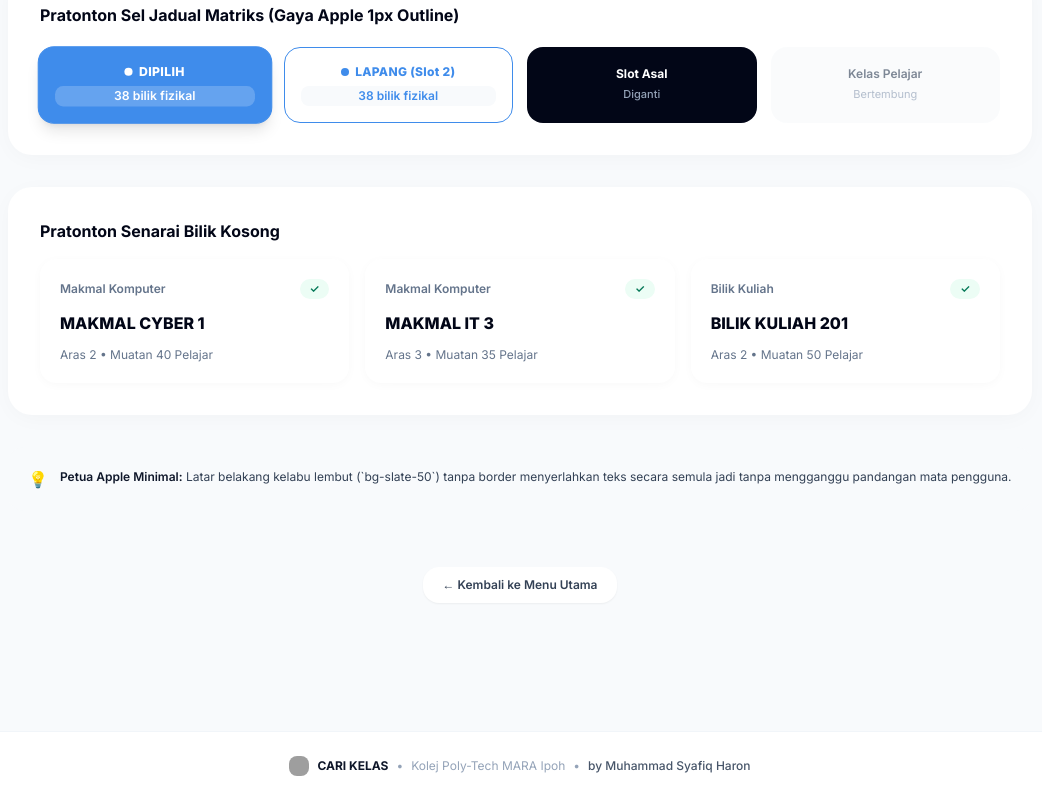
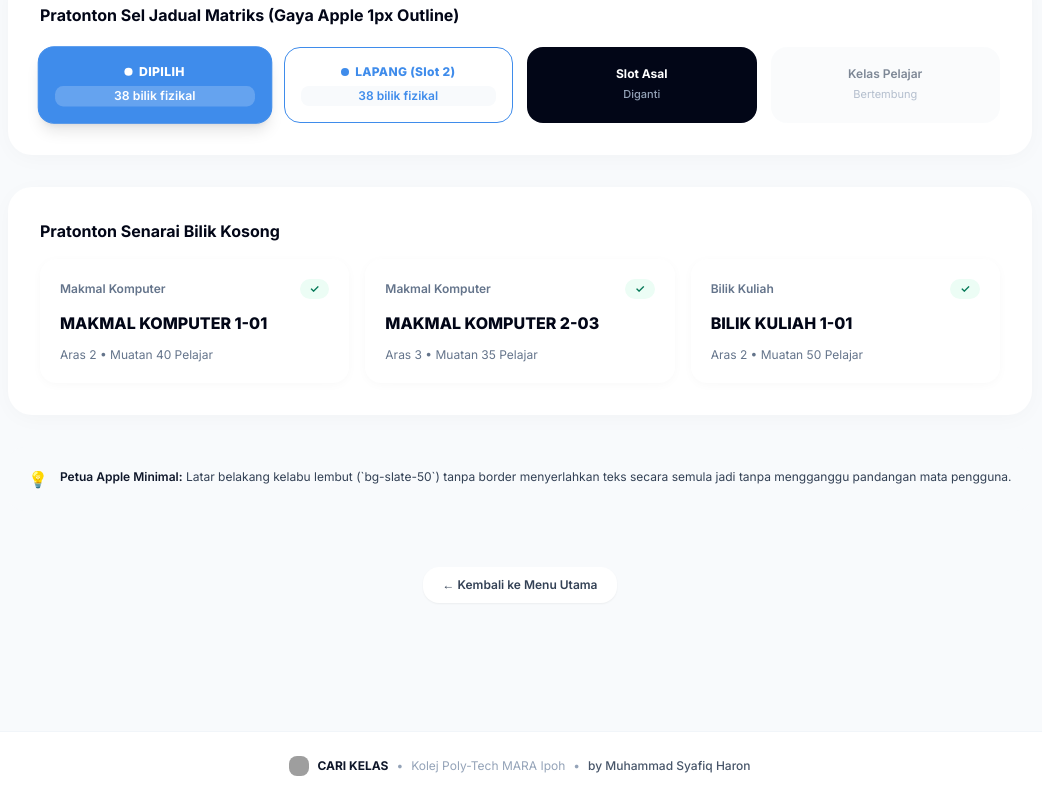
Before and after one commit to syfxai/cari_kelas, a Next.js app: page /test-styles in a window 1280 px wide. Shown: the part 1200-2000 px from the top of the page, without its empty margins (120-1162 px from the left). Built offline with nearby package versions, Linux system fonts and the light colour scheme; grey boxes are pictures that could not be loaded.

Commit message:
fix(rooms): replace placeholder dummy rooms with authentic KPTM room nomenclature (MK 1-01 to 3-12 and BK 1-01 to 4-23)

```diff
--- a/src/app/replacement/page.tsx
+++ b/src/app/replacement/page.tsx
@@ -40,6 +40,48 @@ const DAY_CODES: Record<string, string> = {
   Thursday: 'Thu',
   Friday: 'Fri',
 };
+
+const KPTM_MAKMAL_KOMPUTER = [
+  'MAKMAL KOMPUTER 1-01',
+  'MAKMAL KOMPUTER 1-02',
+  'MAKMAL KOMPUTER 2-03',
+  'MAKMAL KOMPUTER 2-04',
+  'MAKMAL KOMPUTER 2-05',
+  'MAKMAL KOMPUTER 2-06',
+  'MAKMAL KOMPUTER 3-07',
+  'MAKMAL KOMPUTER 3-08',
+  'MAKMAL KOMPUTER 3-09',
+  'MAKMAL KOMPUTER 3-10',
+  'MAKMAL KOMPUTER 3-11',
+  'MAKMAL KOMPUTER 3-12',
+] as const;
+
+const KPTM_BILIK_KULIAH = [
+  'BILIK KULIAH 1-01',
+  'BILIK KULIAH 1-02',
+  'BILIK KULIAH 2-03',
+  'BILIK KULIAH 2-04',
+  'BILIK KULIAH 2-05',
+  'BILIK KULIAH 2-06',
+  'BILIK KULIAH 2-07',
+  'BILIK KULIAH 2-08',
+  'BILIK KULIAH 2-09',
+  'BILIK KULIAH 2-10',
+  'BILIK KULIAH 3-11',
+  'BILIK KULIAH 3-12 & 3-13',
+  'BILIK KULIAH 3-14 & 3-15',
+  'BILIK KULIAH 3-16 & 3-17',
+  'BILIK KULIAH 4-18',
+  'BILIK KULIAH 4-19',
+  'BILIK KULIAH 4-20',
+  'BILIK KULIAH 4-21',
+  'BILIK KULIAH 4-22',
+  'BILIK KULIAH 4-23',
+  'BILIK TUTORIAL 2-01',
+  'BILIK TUTORIAL 2-02',
+  'BILIK TUTORIAL 3-03',
+  'BILIK TUTORIAL 3-04',
+] as const;
 
 const timeToMinutes = (timeStr: string): number => {
   if (!timeStr) return 0;
@@ -1783,21 +1825,30 @@ export default function ReplacementPage() {
                             {plan.availableRooms && plan.availableRooms.length > 0 ? (
                               plan.availableRooms.map(r => (
                                 <option key={r.name} value={r.name}>
-                                  ✓ {r.name} {r.category === 'lab' ? '(Makmal)' : r.category === 'lecture' ? '(Bilik Kuliah)' : ''}
+                                  ✓ {r.name} {r.category === 'lab' ? '(Makmal Kosong)' : r.category === 'lecture' ? '(Bilik Kosong)' : ''}
                                 </option>
                               ))
+                            ) : isLab ? (
+                              <>
+                                <option value={slot.classroom || 'MAKMAL KOMPUTER 1-01'}>
+                                  {slot.classroom || 'MAKMAL KOMPUTER 1-01'}
+                                </option>
+                                {KPTM_MAKMAL_KOMPUTER.map(mk => (
+                                  <option key={mk} value={mk}>
+                                    {mk}
+                                  </option>
+                                ))}
+                              </>
                             ) : (
                               <>
-                                <option value={slot.classroom || 'MAKMAL KOMPUTER 1-01'}>{slot.classroom || 'MAKMAL KOMPUTER 1-01'}</option>
-                                <option value="MAKMAL KOMPUTER 1-01">MAKMAL KOMPUTER 1-01</option>
-                                <option value="MAKMAL KOMPUTER 1-02">MAKMAL KOMPUTER 1-02</option>
-                                <option value="MAKMAL KOMPUTER 2-03">MAKMAL KOMPUTER 2-03</option>
-                                <option value="MAKMAL KOMPUTER 2-04">MAKMAL KOMPUTER 2-04</option>
-                                <option value="MAKMAL KOMPUTER 3-07">MAKMAL KOMPUTER 3-07</option>
-                                <option value="BILIK KULIAH 1-01">BILIK KULIAH 1-01</option>
-                                <option value="BILIK KULIAH 2-03">BILIK KULIAH 2-03</option>
-                                <option value="BILIK KULIAH 2-04">BILIK KULIAH 2-04</option>
-                                <option value="ONLINE 51">ONLINE 51</option>
+                                <option value={slot.classroom || 'BILIK KULIAH 1-01'}>
+                                  {slot.classroom || 'BILIK KULIAH 1-01'}
+                                </option>
+                                {KPTM_BILIK_KULIAH.map(bk => (
+                                  <option key={bk} value={bk}>
+                                    {bk}
+                                  </option>
+                                ))}
                               </>
                             )}
                           </select>
--- a/src/app/test-styles/page.tsx
+++ b/src/app/test-styles/page.tsx
@@ -244,7 +244,7 @@ export default function TestStylesPage() {
                     ✓
                   </span>
                 </div>
-                <h4 className="text-base font-extrabold text-slate-950">MAKMAL CYBER 1</h4>
+                <h4 className="text-base font-extrabold text-slate-950">MAKMAL KOMPUTER 1-01</h4>
                 <p className="text-xs text-slate-500">Aras 2 • Muatan 40 Pelajar</p>
               </div>
 
@@ -255,7 +255,7 @@ export default function TestStylesPage() {
                     ✓
                   </span>
                 </div>
-                <h4 className="text-base font-extrabold text-slate-950">MAKMAL IT 3</h4>
+                <h4 className="text-base font-extrabold text-slate-950">MAKMAL KOMPUTER 2-03</h4>
                 <p className="text-xs text-slate-500">Aras 3 • Muatan 35 Pelajar</p>
               </div>
 
@@ -266,7 +266,7 @@ export default function TestStylesPage() {
                     ✓
                   </span>
                 </div>
-                <h4 className="text-base font-extrabold text-slate-950">BILIK KULIAH 201</h4>
+                <h4 className="text-base font-extrabold text-slate-950">BILIK KULIAH 1-01</h4>
                 <p className="text-xs text-slate-500">Aras 2 • Muatan 50 Pelajar</p>
               </div>
             </div>
@@ -417,7 +417,7 @@ export default function TestStylesPage() {
                     ✓
                   </span>
                 </div>
-                <h4 className="text-base font-extrabold text-slate-900">MAKMAL CYBER 1</h4>
+                <h4 className="text-base font-extrabold text-slate-900">MAKMAL KOMPUTER 1-01</h4>
                 <p className="text-xs text-slate-500">Aras 2 • Muatan 40 Pelajar</p>
               </div>
 
@@ -428,7 +428,7 @@ export default function TestStylesPage() {
                     ✓
                   </span>
                 </div>
-                <h4 className="text-base font-extrabold text-slate-900">MAKMAL IT 3</h4>
+                <h4 className="text-base font-extrabold text-slate-900">MAKMAL KOMPUTER 2-03</h4>
                 <p className="text-xs text-slate-500">Aras 3 • Muatan 35 Pelajar</p>
               </div>
 
@@ -439,7 +439,7 @@ export default function TestStylesPage() {
                     ✓
                   </span>
                 </div>
-                <h4 className="text-base font-extrabold text-slate-900">BILIK KULIAH 201</h4>
+                <h4 className="text-base font-extrabold text-slate-900">BILIK KULIAH 1-01</h4>
                 <p className="text-xs text-slate-500">Aras 2 • Muatan 50 Pelajar</p>
               </div>
             </div>
@@ -590,7 +590,7 @@ export default function TestStylesPage() {
                     ✓
                   </span>
                 </div>
-                <h4 className="text-base font-extrabold text-slate-900">MAKMAL CYBER 1</h4>
+                <h4 className="text-base font-extrabold text-slate-900">MAKMAL KOMPUTER 1-01</h4>
                 <p className="text-xs text-slate-500">Aras 2 • Muatan 40 Pelajar</p>
               </div>
 
@@ -601,7 +601,7 @@ export default function TestStylesPage() {
                     ✓
                   </span>
                 </div>
-                <h4 className="text-base font-extrabold text-slate-900">MAKMAL IT 3</h4>
+                <h4 className="text-base font-extrabold text-slate-900">MAKMAL KOMPUTER 2-03</h4>
                 <p className="text-xs text-slate-500">Aras 3 • Muatan 35 Pelajar</p>
               </div>
 
@@ -612,7 +612,7 @@ export default function TestStylesPage() {
                     ✓
                   </span>
                 </div>
-                <h4 className="text-base font-extrabold text-slate-900">BILIK KULIAH 201</h4>
+                <h4 className="text-base font-extrabold text-slate-900">BILIK KULIAH 1-01</h4>
                 <p className="text-xs text-slate-500">Aras 2 • Muatan 50 Pelajar</p>
               </div>
             </div>
@@ -763,7 +763,7 @@ export default function TestStylesPage() {
                     ✓
                   </span>
                 </div>
-                <h4 className="text-base font-extrabold text-slate-900">MAKMAL CYBER 1</h4>
+                <h4 className="text-base font-extrabold text-slate-900">MAKMAL KOMPUTER 1-01</h4>
                 <p className="text-xs text-slate-500">Aras 2 • Muatan 40 Pelajar</p>
               </div>
 
@@ -774,7 +774,7 @@ export default function TestStylesPage() {
                     ✓
                   </span>
                 </div>
-                <h4 className="text-base font-extrabold text-slate-900">MAKMAL IT 3</h4>
+                <h4 className="text-base font-extrabold text-slate-900">MAKMAL KOMPUTER 2-03</h4>
                 <p className="text-xs text-slate-500">Aras 3 • Muatan 35 Pelajar</p>
               </div>
 
@@ -785,7 +785,7 @@ export default function TestStylesPage() {
                     ✓
                   </span>
                 </div>
-                <h4 className="text-base font-extrabold text-slate-900">BILIK KULIAH 201</h4>
+                <h4 className="text-base font-extrabold text-slate-900">BILIK KULIAH 1-01</h4>
                 <p className="text-xs text-slate-500">Aras 2 • Muatan 50 Pelajar</p>
               </div>
             </div>
@@ -936,7 +936,7 @@ export default function TestStylesPage() {
                     ✓
                   </span>
                 </div>
-                <h4 className="text-base font-extrabold text-slate-950">MAKMAL CYBER 1</h4>
+                <h4 className="text-base font-extrabold text-slate-950">MAKMAL KOMPUTER 1-01</h4>
                 <p className="text-xs text-slate-500">Aras 2 • Muatan 40 Pelajar</p>
               </div>
 
@@ -947,7 +947,7 @@ export default function TestStylesPage() {
                     ✓
                   </span>
                 </div>
-                <h4 className="text-base font-extrabold text-slate-950">MAKMAL IT 3</h4>
+                <h4 className="text-base font-extrabold text-slate-950">MAKMAL KOMPUTER 2-03</h4>
                 <p className="text-xs text-slate-500">Aras 3 • Muatan 35 Pelajar</p>
               </div>
 
@@ -958,7 +958,7 @@ export default function TestStylesPage() {
                     ✓
                   </span>
                 </div>
-                <h4 className="text-base font-extrabold text-slate-950">BILIK KULIAH 201</h4>
+                <h4 className="text-base font-extrabold text-slate-950">BILIK KULIAH 1-01</h4>
                 <p className="text-xs text-slate-500">Aras 2 • Muatan 50 Pelajar</p>
               </div>
             </div>
```
